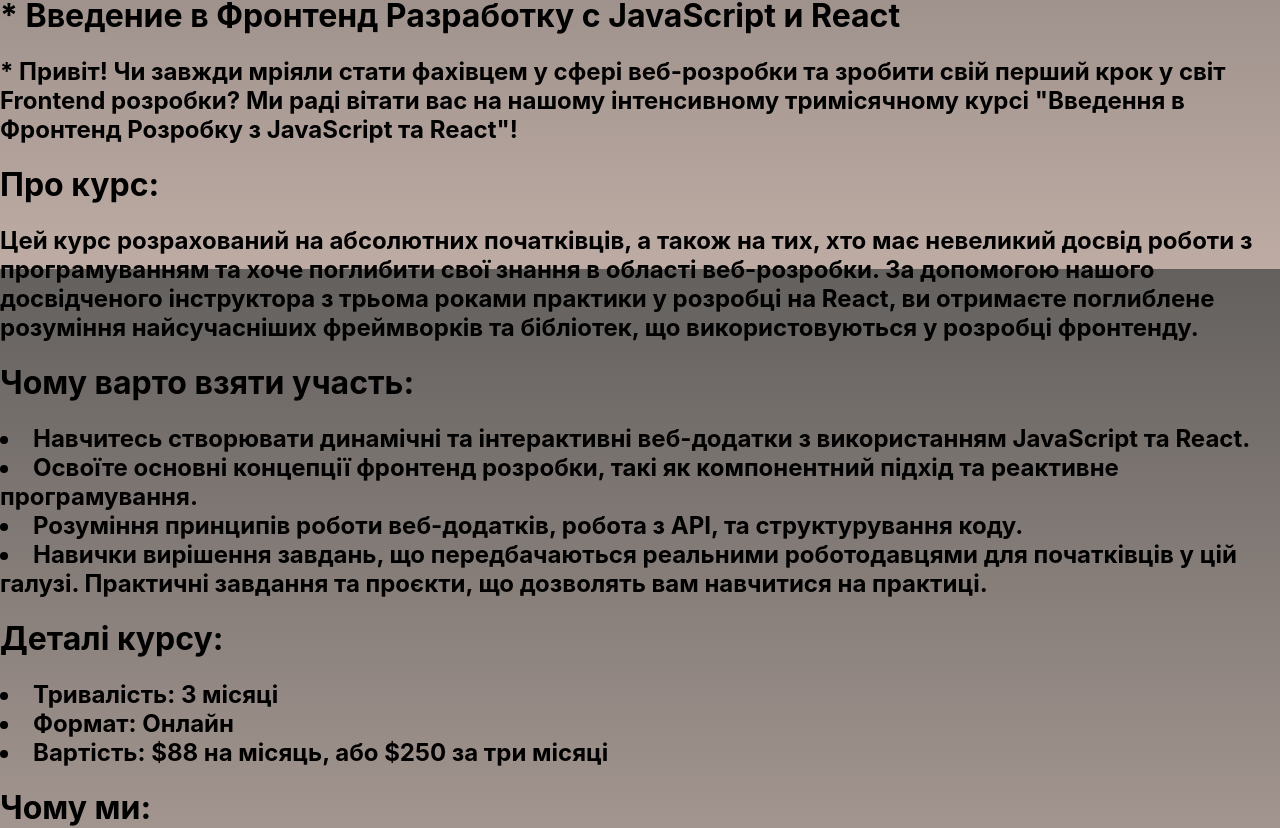
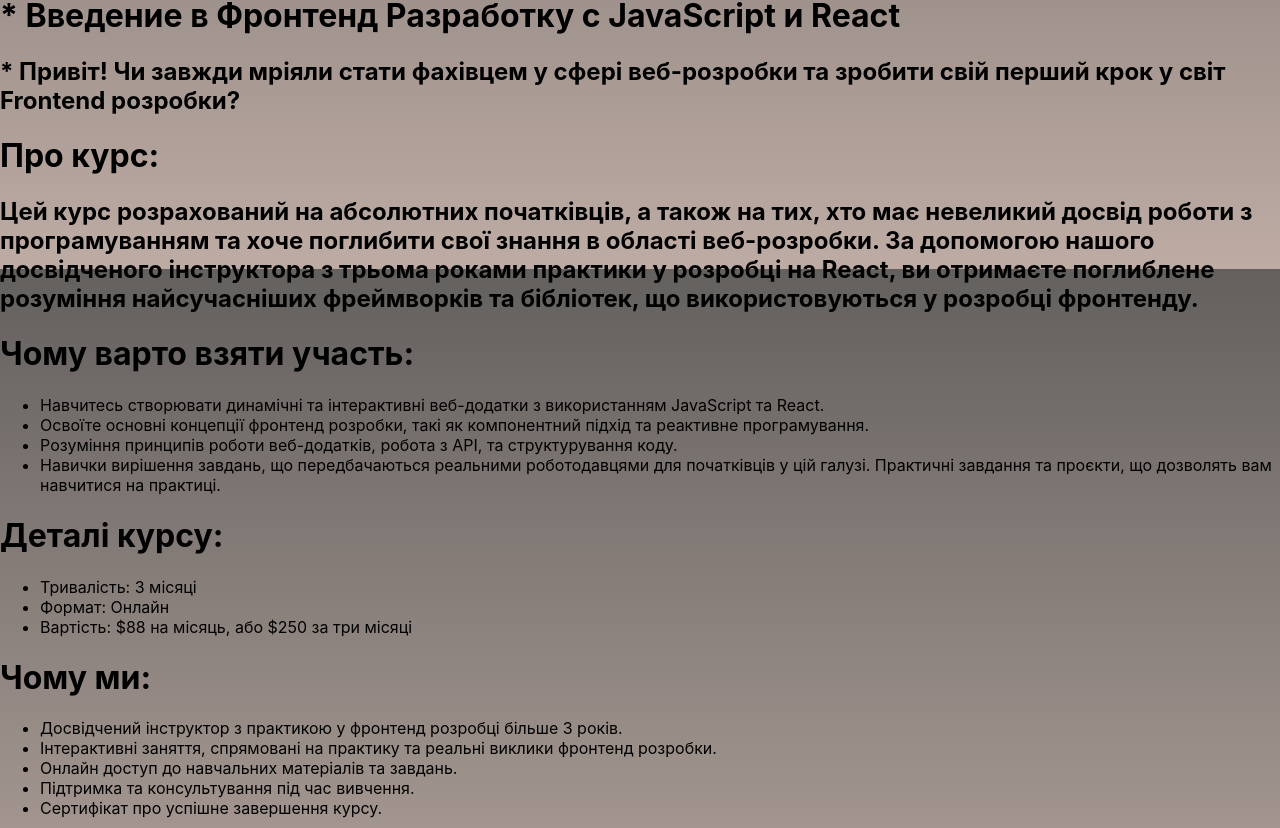
Before and after one commit to SergeyGetman/fasterBlame, a React (Create React App) app: page / in a window 1280 px wide. Shown: the part 531-1359 px from the top of the page. Built offline with nearby package versions, Linux system fonts and the light colour scheme.

Commit message:
decomposition text

```diff
--- a/src/components/Coursea.tsx
+++ b/src/components/Coursea.tsx
@@ -2,13 +2,59 @@
 import Button from './button';
 import { useNavigate } from 'react-router-dom';
 
-const text = [
-  { title: ' * Введение в Фронтенд Разработку с JavaScript и React' },
+const textData = [
   {
+    title: ' * Введение в Фронтенд Разработку с JavaScript и React',
     subtitle:
       ' * Привіт!\n' +
       '\n' +
-      'Чи завжди мріяли стати фахівцем у сфері веб-розробки та зробити свій перший крок у світ Frontend розробки? Ми раді вітати вас на нашому інтенсивному тримісячному курсі "Введення в Фронтенд Розробку з JavaScript та React"!',
+      'Чи завжди мріяли стати фахівцем у сфері веб-розробки та зробити свій перший крок у світ Frontend розробки?',
+    sections: [
+      {
+        heading: 'Про курс:',
+        content:
+          'Цей курс розрахований на абсолютних початківців, а також на тих, хто має невеликий досвід роботи з програмуванням та хоче поглибити свої знання в області веб-розробки. За допомогою нашого досвідченого інструктора з трьома роками практики у розробці на React, ви отримаєте поглиблене розуміння найсучасніших фреймворків та бібліотек, що використовуються у розробці фронтенду.',
+      },
+      {
+        heading: 'Чому варто взяти участь:',
+        contentList: [
+          'Навчитесь створювати динамічні та інтерактивні веб-додатки з використанням JavaScript та React.',
+          'Освоїте основні концепції фронтенд розробки, такі як компонентний підхід та реактивне програмування.',
+          'Розуміння принципів роботи веб-додатків, робота з API, та структурування коду.',
+          'Навички вирішення завдань, що передбачаються реальними роботодавцями для початківців у цій галузі. Практичні завдання та проєкти, що дозволять вам навчитися на практиці.',
+        ],
+      },
+      {
+        heading: 'Деталі курсу:',
+        contentList: [
+          'Тривалість: 3 місяці',
+          'Формат: Онлайн',
+          'Вартість: $88 на місяць, або $250 за три місяці',
+        ],
+      },
+      {
+        heading: 'Чому ми:',
+        contentList: [
+          'Досвідчений інструктор з практикою у фронтенд розробці більше 3 років.',
+          'Інтерактивні заняття, спрямовані на практику та реальні виклики фронтенд розробки.',
+          'Онлайн доступ до навчальних матеріалів та завдань.',
+          'Підтримка та консультування під час вивчення.',
+          'Сертифікат про успішне завершення курсу.',
+        ],
+      },
+      {
+        heading: 'Реєстрація:',
+        content:
+          'Не втрачайте свій шанс вивчити одну з найзапитуваніших галузей інформаційних технологій. Реєструйтеся на нашому курсі "Введення в Фронтенд Розробку з JavaScript та React" та розпочніть свій шлях до кар\'єри Frontend розробника!',
+      },
+      {
+        heading:
+          'Запишіться вже сьогодні та розкрийте свій потенціал у світі веб-розробки У нашого менеджера',
+      },
+      {
+        heading: 'Данна інформація буде доповнюватись та обновлюватись кожного дня, слідкуйте за новинами',
+      },
+    ],
   },
 ];
 
@@ -20,52 +66,25 @@
 
   return (
     <>
-      <h1>{text[0].title}</h1>
-      <h2>{text[1].subtitle}</h2>
-      <h1>Про курс:</h1>
-      <h2>
-        Цей курс розрахований на абсолютних початківців, а також на тих, хто має невеликий досвід роботи з
-        програмуванням та хоче поглибити свої знання в області веб-розробки. За допомогою нашого досвідченого
-        інструктора з трьома роками практики у розробці на React, ви отримаєте поглиблене розуміння
-        найсучасніших фреймворків та бібліотек, що використовуються у розробці фронтенду.
-      </h2>
-      <h1>Чому варто взяти участь:</h1>
-      <h2>
-        <li>
-          Навчитесь створювати динамічні та інтерактивні веб-додатки з використанням JavaScript та React.
-        </li>
-        <li>
-          {' '}
-          Освоїте основні концепції фронтенд розробки, такі як компонентний підхід та реактивне програмування.
-        </li>
-        <li>Розуміння принципів роботи веб-додатків, робота з API, та структурування коду.</li>
-        <li>
-          Навички вирішення завдань, що передбачаються реальними роботодавцями для початківців у цій галузі.
-          Практичні завдання та проєкти, що дозволять вам навчитися на практиці.
-        </li>
-      </h2>
-      <h1>Деталі курсу:</h1>
-      <h2>
-        <li>Тривалість: 3 місяці</li>
-        <li> Формат: Онлайн</li>
-        <li> Вартість: $88 на місяць, або $250 за три місяці</li>
-      </h2>
-      <h1>Чому ми:</h1>
-      <h2>
-        <li>Досвідчений інструктор з практикою у фронтенд розробці більше 3 років.</li>
-        <li> Інтерактивні заняття, спрямовані на практику та реальні виклики фронтенд розробки.</li>
-        <li> Онлайн доступ до навчальних матеріалів та завдань.</li>
-        <li> Підтримка та консультування під час вивчення.</li>
-        <li> Сертифікат про успішне завершення курсу.</li>
-      </h2>
-      <h1>Реєстрація:</h1>
-      <h2>
-        Не втрачайте свій шанс вивчити одну з найзапитуваніших галузей інформаційних технологій. Реєструйтеся
-        на нашому курсі "Введення в Фронтенд Розробку з JavaScript та React" та розпочніть свій шлях до
-        кар'єри Frontend розробника!
-      </h2>
-      <h1>Запишіться вже сьогодні та розкрийте свій потенціал у світі веб-розробки У нашого менеджера</h1>
-      <h1>Данна інформація буде доповнюватись та обновлюватись кожного дня, слідкуйте за новинами</h1>
+      {textData.map((item, index) => (
+        <div key={index}>
+          <h1>{item.title}</h1>
+          <h2>{item.subtitle}</h2>
+          {item.sections.map((section, sectionIndex) => (
+            <div key={sectionIndex}>
+              <h1>{section.heading}</h1>
+              {section.content && <h2>{section.content}</h2>}
+              {section.contentList && (
+                <ul>
+                  {section.contentList.map((listItem, listItemIndex) => (
+                    <li key={listItemIndex}>{listItem}</li>
+                  ))}
+                </ul>
+              )}
+            </div>
+          ))}
+        </div>
+      ))}
       <Button text="BACK" handleClick={handleBack} />
     </>
   );
```
